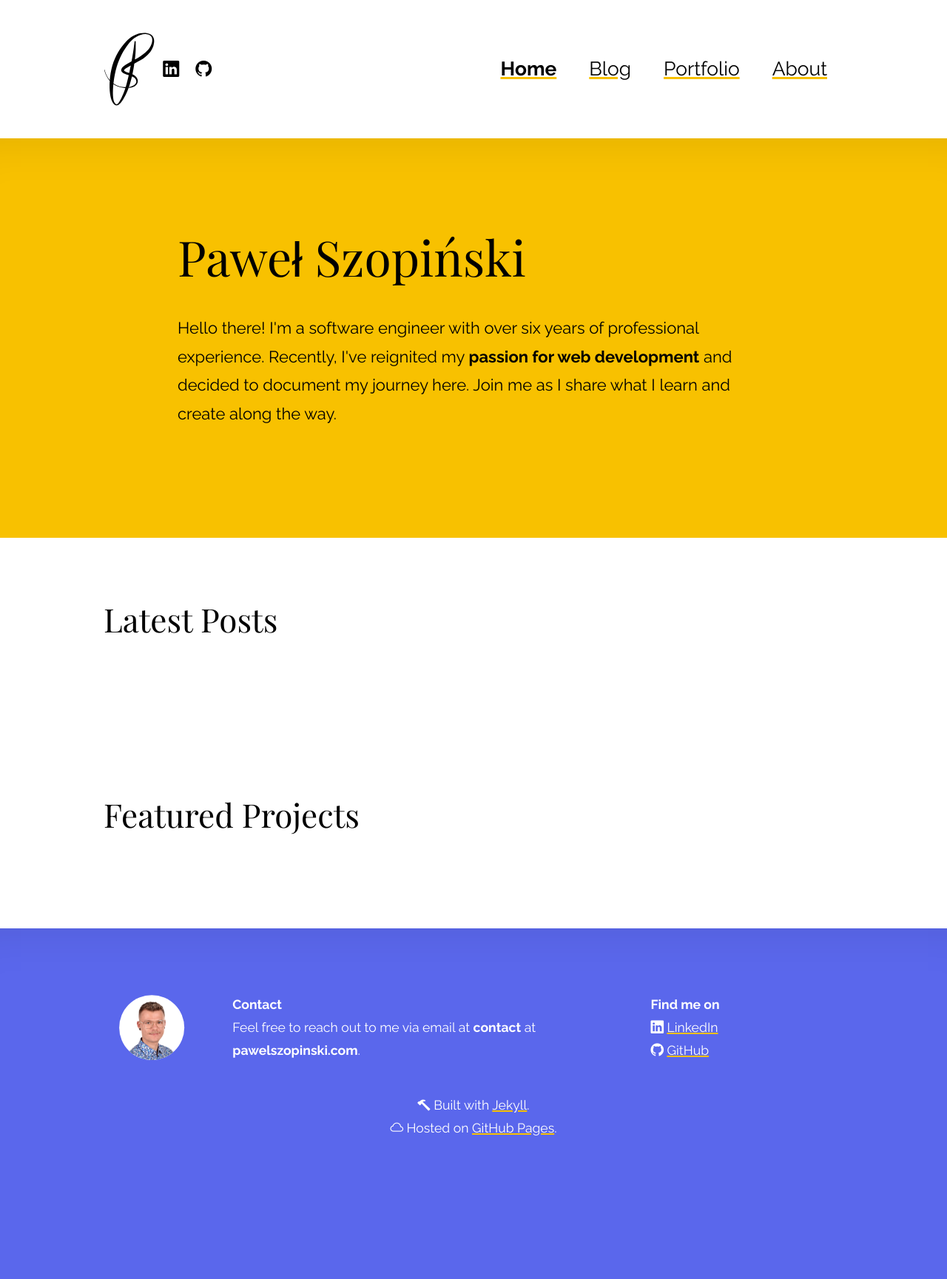
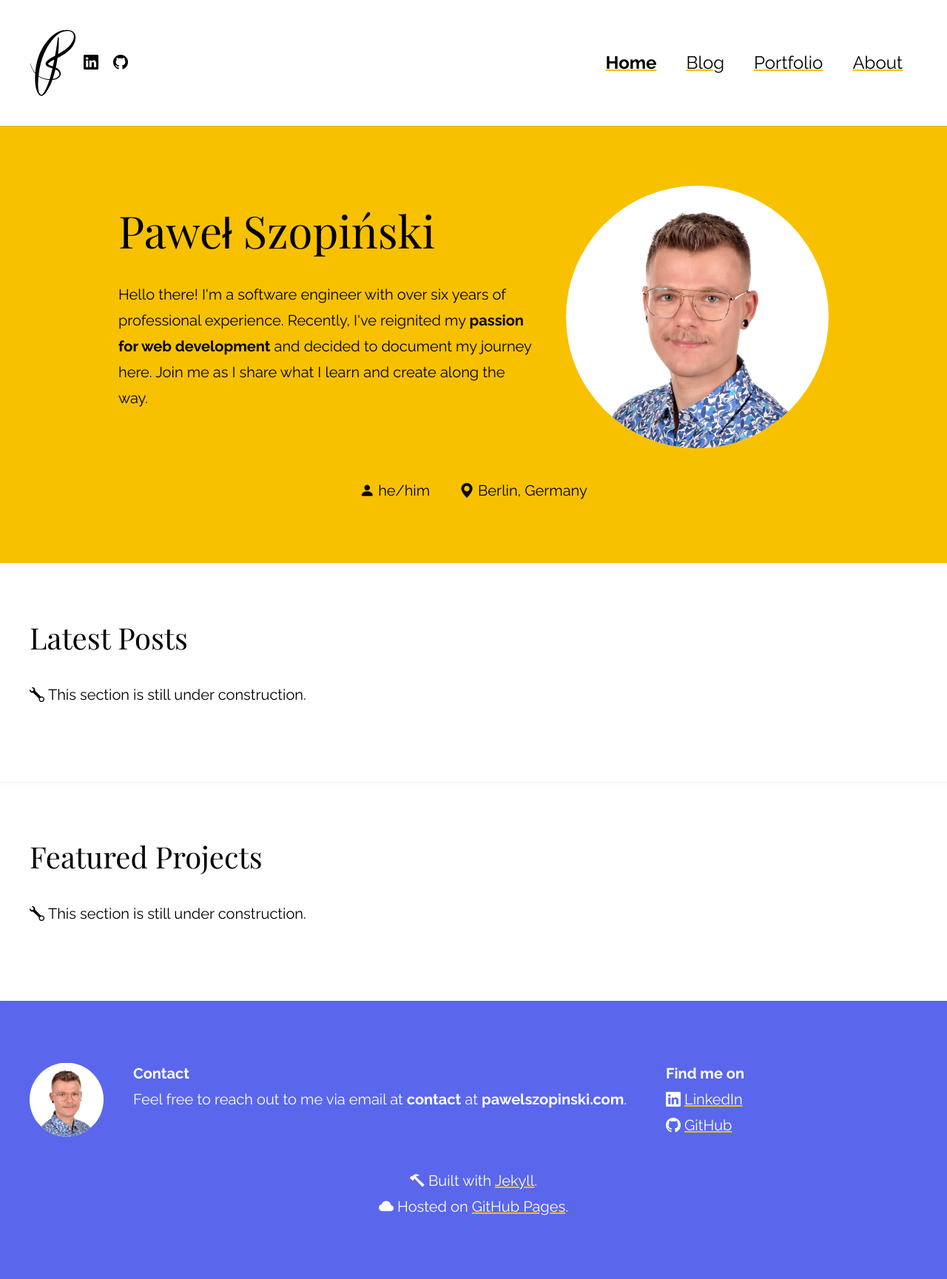
Before and after one commit to pszopinski/pszopinski.github.io, a Jekyll site: the page built from index.html, in a window 1280 px wide. Shown: the whole page at 74% size. Built offline with Jekyll 4.4.1, drawn with Linux system fonts in a browser that asks for light colours; some web fonts are replaced; before the commit the page ends 1629 px from its top, so only the background shows below that.

Commit message:
Add content to the homepage. Add dark theme.
Additionally tweak sizing and responsiveness.

```diff
--- a/_includes/footer.html
+++ b/_includes/footer.html
@@ -26,7 +26,7 @@
 
     <p class="under-the-hood">
       <span class="bi bi-hammer">Built with <a href="https://jekyllrb.com/" target="_blank">Jekyll</a>.</span><br>
-      <span class="bi bi-cloud">Hosted on <a href="https://pages.github.com/" target="_blank">GitHub Pages</a>.</span>
+      <span class="bi bi-cloud-fill">Hosted on <a href="https://pages.github.com/" target="_blank">GitHub Pages</a>.</span>
     </p>
 
   </div>
--- a/assets/css/base.css
+++ b/assets/css/base.css
@@ -14,20 +14,32 @@
   --small-gap: 1rem;
   --medium-gap: calc(2 * var(--small-gap));
   --large-gap: calc(2 * var(--medium-gap));
-  --blue: #5a67ec;
-  --yellow: #f8c100;
-  --max-width: 1000px;
+  --bg-color: white;
+  --text-color: black;
+  --accent-color: #f8c100;
+  --footer-bg-color: #5a67ec;
+  --footer-text-color: white;
+  --max-width: 1200px;
 
-  /* Generated by https://websemantics.uk/tools/responsive-font-calculator/ */
-  /* 14px @ 400px increasing to 22px @ 800px */
-  font-size: clamp(14px, calc(0.875rem + ((1vw - 4px) * 2)), 22px);
+  /* Generated by https://websemantics.uk/tools/fluid-responsive-property-calculator/ */
+  /* 14px @ 600px increasing to 22px @ 1000px */
+  font-size: clamp(14px, calc(0.875rem + ((1vmin - 6px) * 2)), 22px);
   /* Note: The calc base value (0.875rem) MUST be stated in REM to maintain accessibility */
   /* Where: 2 = 100 * font-size_difference / viewport_width_difference */
 
   line-height: 1.75;
   font-family: "Raleway", sans-serif;
-  background-color: var(--blue);
-  color: white;
+  background-color: var(--footer-bg-color);
+  color: var(--footer-text-color);
+}
+
+@media (prefers-color-scheme: dark) {
+  html {
+    --bg-color: #333;
+    --text-color: #eee;
+    --footer-bg-color: #222;
+    --footer-text-color: var(--text-color);
+  }
 }
 
 @media (width <= 800px), (height <= 800px) {
@@ -56,8 +68,9 @@
 
 a {
   color: inherit;
+  --underline-color: var(--accent-color);
   text-decoration-line: underline;
-  text-decoration-color: var(--yellow);
+  text-decoration-color: var(--underline-color);
   text-decoration-thickness: 0.1em;
 }
 
@@ -69,23 +82,28 @@
   margin-right: 0.25em;
 }
 
+.portrait-circle {
+  aspect-ratio: 1;
+  clip-path: circle(closest-side);
+  background: url("../images/portrait-cropped.png") bottom / auto 90% no-repeat,
+    var(--bg-color);
+}
+
 /* Structure */
 .segment {
   padding: var(--large-gap) var(--medium-gap);
-
-  background-color: white;
-  color: black;
-}
-
-main .segment:first-child,
-.footer {
-  --shadow-opacity: 0.1;
-  box-shadow: inset 0 3rem 3rem -3rem rgba(0, 0, 0, var(--shadow-opacity));
+  background-color: var(--bg-color);
+  color: var(--text-color);
 }
 
 .segment-content {
   max-width: var(--max-width);
   margin: auto;
+}
+
+.segment:not(.header) {
+  border-top: 1px solid rgba(0, 0, 0, 0.05);
+  box-shadow: inset 0 1rem 1rem -1rem rgba(0, 0, 0, 0.025);
 }
 
 /* Header */
@@ -118,6 +136,7 @@
 .main-nav {
   margin-left: auto;
   font-size: 1.2em;
+  line-height: 1;
 }
 
 .main-nav ul {
@@ -153,7 +172,7 @@
 }
 
 /* Mobile menu */
-@media (width <= 400px) {
+@media (width <= 440px) {
   .header {
     font-size: 1.5em;
   }
@@ -214,7 +233,6 @@
 .footer {
   background-color: inherit;
   color: inherit;
-  font-size: 0.8em;
 }
 
 .footer p {
@@ -233,37 +251,34 @@
   margin-bottom: var(--medium-gap);
 }
 
-.portrait-circle {
-  flex: 1;
-  height: 4rem;
+.footer .portrait-circle {
+  flex: 0 5rem;
   align-self: center;
-  clip-path: circle(closest-side);
-  background: url("../images/portrait-cropped.png") bottom / auto 90% no-repeat, currentColor;
 }
 
-.contact-info {
+.footer .contact-info {
   flex: 4;
 }
 
-.social-media-links {
+.footer .social-media-links {
   flex: 2;
   white-space: nowrap;
 }
 
-.under-the-hood {
+.footer .under-the-hood {
   text-align: center;
 }
 
-@media (width <= 400px) {
+@media (width <= 440px) {
   .footer .flex-container {
     flex-direction: column;
   }
 
-  .portrait-circle {
+  .footer .portrait-circle {
     display: none;
   }
 
-  .under-the-hood {
+  .footer .under-the-hood {
     text-align: revert;
   }
 }
--- a/assets/css/home.css
+++ b/assets/css/home.css
@@ -1,14 +1,46 @@
 #introduction {
-  min-height: 60vh;
+  min-height: 50vh;
   display: flex;
 
-  background-color: var(--yellow);
+  background-color: var(--accent-color);
+}
+
+@media (prefers-color-scheme: dark) {
+  #introduction {
+    background-color: var(--footer-bg-color);
+  }
 }
 
 #introduction a {
-  text-decoration-color: currentColor;
+  --underline-color: currentColor;
 }
 
 #introduction .segment-content {
   max-width: calc(var(--max-width) * 0.8);
 }
+
+#introduction .first-row {
+  display: flex;
+  flex-wrap: wrap-reverse;
+  justify-content: center;
+  align-items: center;
+  gap: var(--medium-gap);
+  margin-bottom: var(--medium-gap);
+}
+
+#introduction .main-text {
+  flex: 3 20rem;
+}
+
+#introduction .portrait-circle {
+  flex: 1 15rem;
+  max-width: 20rem;
+  transform: scaleX(-1);
+}
+
+#introduction .second-row {
+  flex: 100%;
+  display: flex;
+  justify-content: center;
+  gap: var(--medium-gap);
+}
--- a/index.html
+++ b/index.html
@@ -5,24 +5,35 @@
 
 <section id="introduction" class="segment">
   <div class="segment-content">
+    <div class="first-row">
+      <div class="main-text">
         <h1>Paweł Szopiński</h1>
         <p>
           Hello there!
           I'm a software engineer with over six years of professional experience.
-      Recently, I've reignited my <strong>passion for web development</strong> and decided to document my journey here.
+          Recently, I've reignited my <strong>passion for web development</strong> and decided to document my journey
+          here.
           Join me as I share what I learn and create along the way.
         </p>
+      </div>
+      <div class="portrait-circle"></div>
+    </div>
+    <div class="second-row">
+      <span class="bi bi-person-fill">he/him</span>
+      <span class="bi bi-geo-alt-fill">Berlin, Germany</span>
     </div>
 </section>
 
 <section class="segment">
   <div class="segment-content">
     <h2>Latest Posts</h2>
+    <p class="bi bi-wrench">This section is still under construction.</p>
   </div>
 </section>
 
 <section class="segment">
   <div class="segment-content">
     <h2>Featured Projects</h2>
+    <p class="bi bi-wrench">This section is still under construction.</p>
   </div>
 </section>
```
Lines whose indentation alone changed are shown as unchanged.
